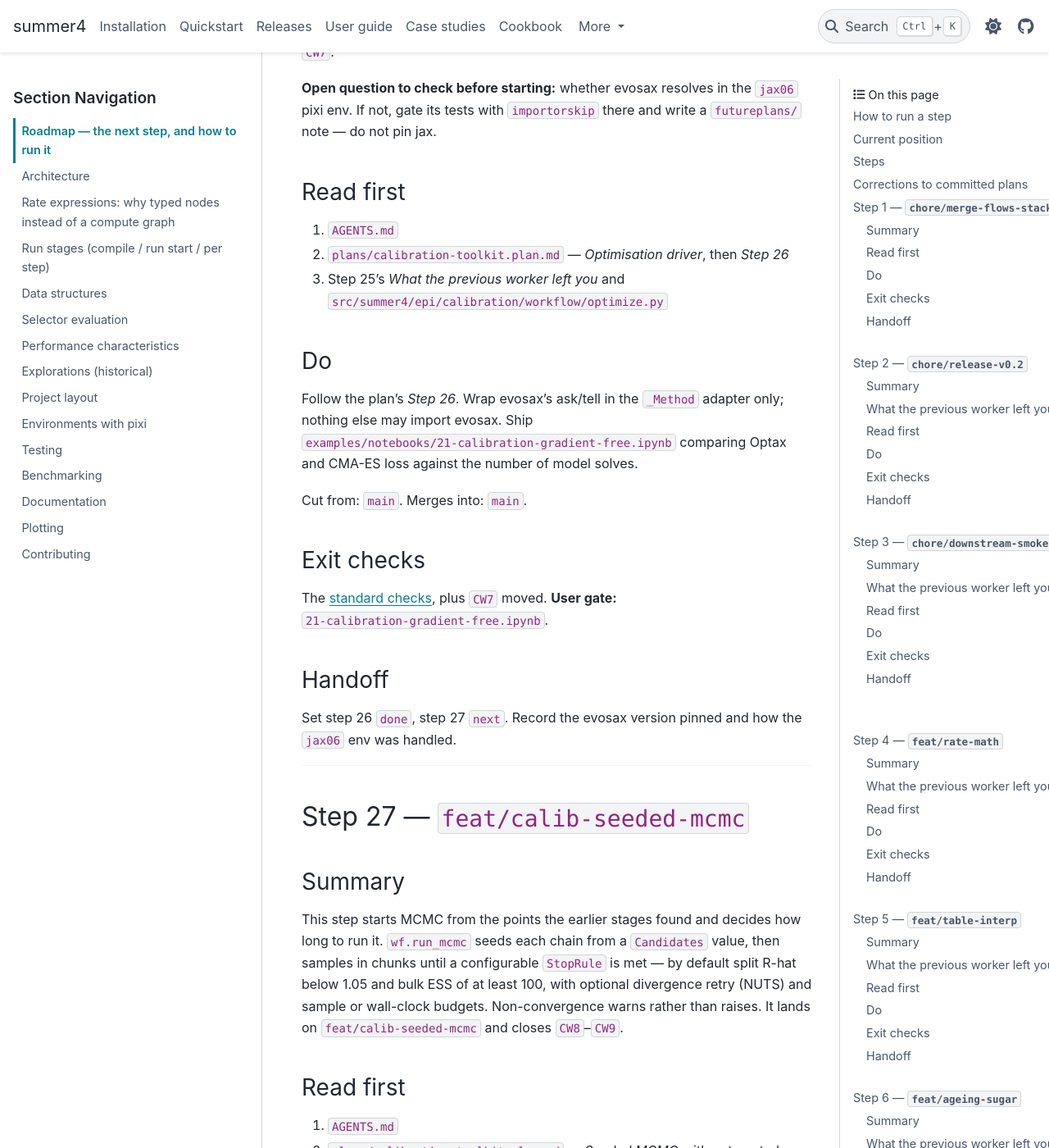
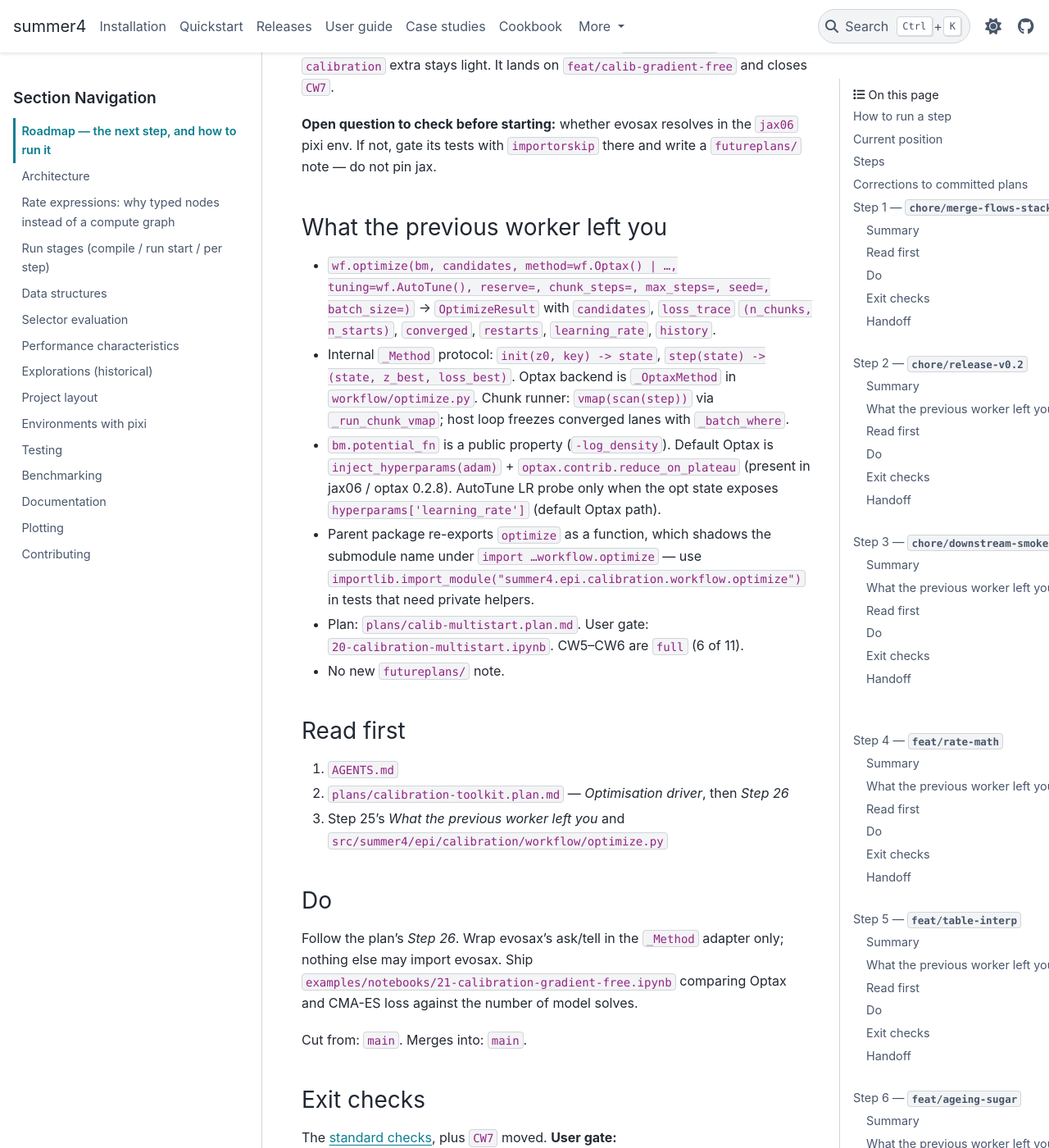
Before and after one commit to monash-emu/summer4, a Sphinx documentation site: the page built from docs/dev/roadmap.md, in a window 1280 px wide and 1400 px high, scrolled down 49887 px. Shown: the whole window at 82% size. Built offline with Sphinx 7.4.7 and the PyData theme 0.15.4, drawn with Linux system fonts in a browser that asks for light colours; some of the changed text lies outside the part shown.

Commit message:
Hand off after step 25: calib-multistart.

```diff
--- a/docs/dev/roadmap.md
+++ b/docs/dev/roadmap.md
@@ -1591,6 +1591,8 @@ build on it.
 
 ## Step 25 — `feat/calib-multistart`
 
+**Landed:** feat/calib-multistart, PR #36, 2026-09-24.
+
 ### Summary
 
 This step optimises from many starting points at once. `wf.optimize` runs every
@@ -1665,6 +1667,28 @@ and closes `CW7`.
 `jax06` pixi env. If not, gate its tests with `importorskip` there and write a
 `futureplans/` note — do not pin jax.
 
+### What the previous worker left you
+
+- `wf.optimize(bm, candidates, method=wf.Optax() | …, tuning=wf.AutoTune(),
+  reserve=, chunk_steps=, max_steps=, seed=, batch_size=)` → `OptimizeResult`
+  with `candidates`, `loss_trace` `(n_chunks, n_starts)`, `converged`,
+  `restarts`, `learning_rate`, `history`.
+- Internal `_Method` protocol: `init(z0, key) -> state`,
+  `step(state) -> (state, z_best, loss_best)`. Optax backend is `_OptaxMethod`
+  in `workflow/optimize.py`. Chunk runner: `vmap(scan(step))` via
+  `_run_chunk_vmap`; host loop freezes converged lanes with `_batch_where`.
+- `bm.potential_fn` is a public property (`-log_density`). Default Optax is
+  `inject_hyperparams(adam)` + `optax.contrib.reduce_on_plateau` (present in
+  jax06 / optax 0.2.8). AutoTune LR probe only when the opt state exposes
+  `hyperparams['learning_rate']` (default Optax path).
+- Parent package re-exports `optimize` as a function, which shadows the
+  submodule name under `import …workflow.optimize` — use
+  `importlib.import_module("summer4.epi.calibration.workflow.optimize")` in
+  tests that need private helpers.
+- Plan: `plans/calib-multistart.plan.md`. User gate:
+  `20-calibration-multistart.ipynb`. CW5–CW6 are `full` (6 of 11).
+- No new `futureplans/` note.
+
 ### Read first
 
 1. `AGENTS.md`
```
Also changed, not shown: other parts of docs/dev/roadmap.md (+5 -5 lines).
